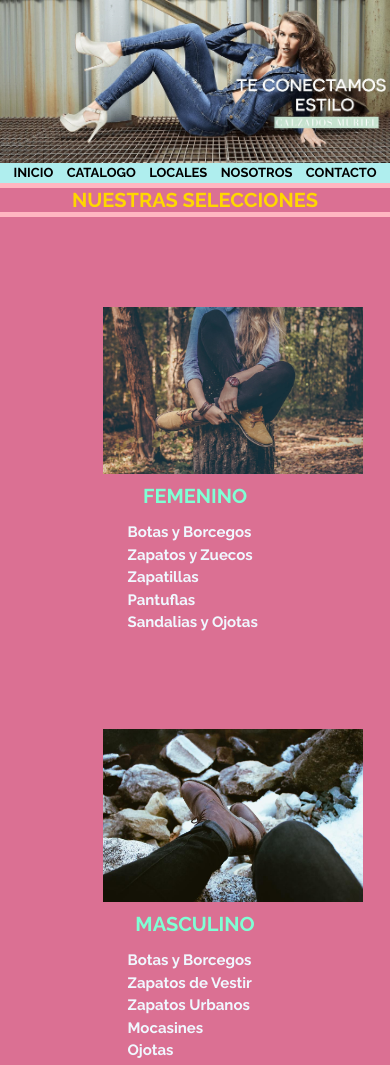
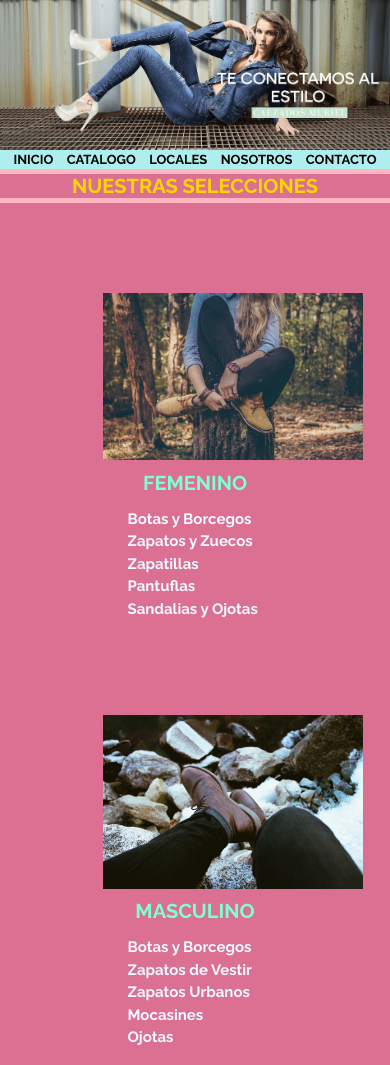
Before and after one commit to Stefania1991/mi_repositorio, a website: page index.html in a window 390 px wide. Shown: the top 1065 px of the page. Drawn offline with Linux system fonts and the light colour scheme.

Commit message:
Entrega Final - correccion imagen principal

```diff
--- a/scss/style.scss
+++ b/scss/style.scss
@@ -77,7 +77,7 @@ ul {
 
 .imagenPrincipal {
 
-    @include sizes(auto,auto);
+    @include sizes(100%,auto);
 
 }
 
@@ -334,9 +334,8 @@ ul {
 
     .imagenPrincipal{
 
-    @include sizes(auto,auto);
-    max-width: 1440px;
-    max-height: 850px;
+    @include sizes(100%,auto);
+
     }
 
     .locales {
@@ -354,9 +353,8 @@ ul {
 
     .imagenPrincipal{
 
-    @include sizes(auto,auto);
-    max-width: 1024px;
-    max-height: 850px;
+    @include sizes(100%,auto);
+
     }
 
     .imagenesInicio{
@@ -439,9 +437,8 @@ ul {
 
     .imagenPrincipal {
 
-        @include sizes(auto,auto);
-        max-width: 768px;
-        max-height: 850px;
+        @include sizes(100%,auto);
+
     }
     .imagenesInicio{
 
@@ -558,9 +555,8 @@ ul {
 
     .imagenPrincipal{
 
-        @include sizes(auto,auto);
-        max-width: 425px;
-        max-height: 850px;
+        @include sizes(100%,auto);
+
     }
     .imagenesInicio{
 
@@ -672,9 +668,8 @@ ul {
 
     .imagenPrincipal{
 
-        @include sizes(auto,auto);
-        max-width: 375px;
-        max-height: 320px;
+        @include sizes(100%,auto);
+
     }
     .imagenesInicio{
 
```
Also changed, not shown: css/style.css.
